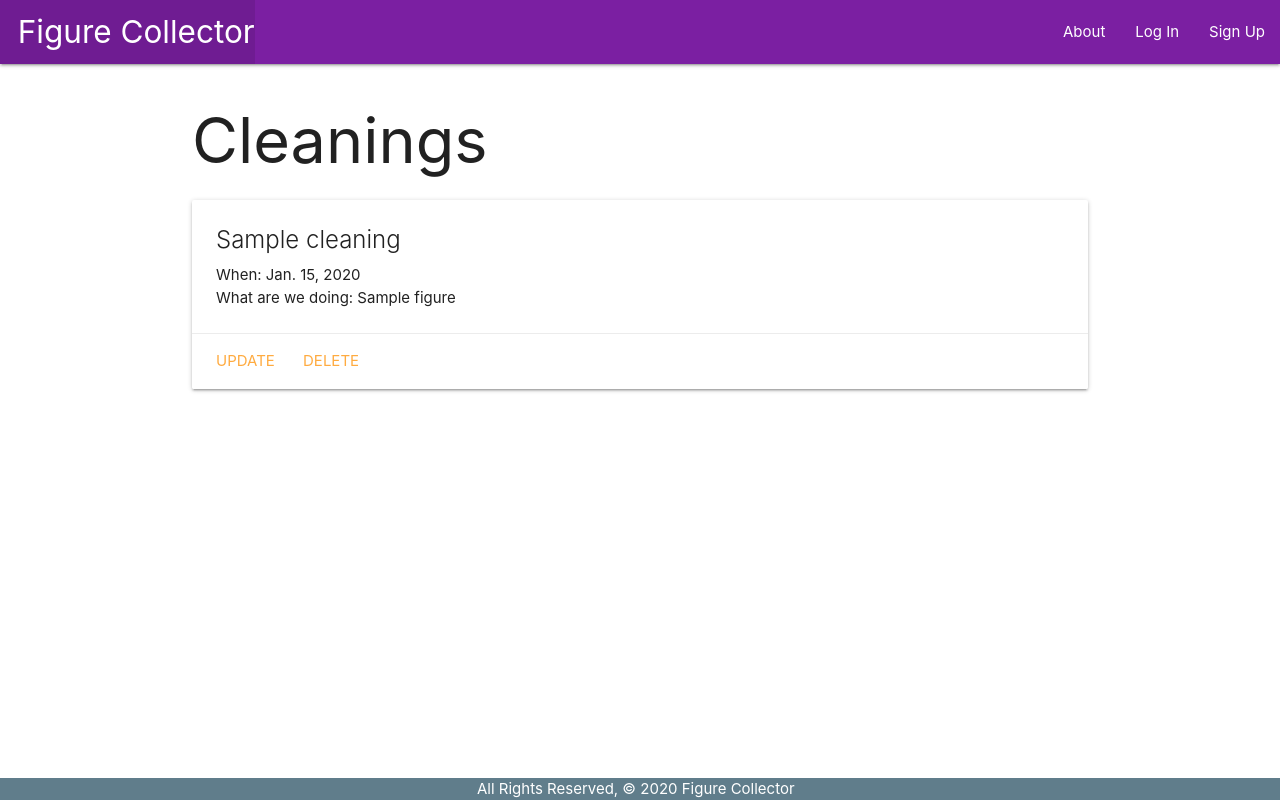
After one commit to ksudario/figures, a Django app: page /cleaning/ in a window 1280 px wide. The commit adds this page. Run offline with Django 3.2, Linux system fonts and the light colour scheme; tables that the repository leaves empty hold one stand-in row (values such as "Sample post").

Commit message:
fixes cleaning bug

```diff
--- a/main_app/forms.py
+++ b/main_app/forms.py
@@ -1,7 +1,7 @@
 from django.forms import ModelForm
-from .models import Activity
+from .models import Cleaning
 
-class ActivityForm(ModelForm):
+class CleaningForm(ModelForm):
     class Meta:
-        model = Activity
+        model = Cleaning
         fields = ['name', 'date']
--- a/main_app/models.py
+++ b/main_app/models.py
@@ -7,6 +7,12 @@ WEAPONS_KINDS = (
     ("Blade", "BLADE"),
     ("Spear", "SPEAR"),
     ("Gauntlet", "GAUNTLET"),
+)
+
+TIME = (
+    ("Morning", "Morning"),
+    ("Afternoon", "Afternoon"),
+    ("Evening", "Evening"),
 )
 
 # Create your models here.
@@ -40,13 +46,13 @@ class Figure(models.Model):
     def get_absolute_url(self):
         return reverse('detail', kwargs={'figure_id': self.id})
 
-    def activities_for_figure(self):
-        return self.activity_set.filter(figure=self.id)
+    def clean_for_today(self):
+        return self.cleaning_set.filter(date=date.today()).count() >= len(TIME)
 
 
-class Activity(models.Model):
+class Cleaning(models.Model):
     name = models.CharField(max_length=100)
-    date = models.DateField('activity date')
+    date = models.DateField('cleaning date')
     figure = models.ForeignKey(Figure, on_delete=models.CASCADE)
     def __str__(self):
         return self.name
--- a/main_app/templates/base.html
+++ b/main_app/templates/base.html
@@ -14,33 +14,33 @@
 <body>
     <header>
         <nav>
-            <div class="nav-wrapper blue-grey darken-2">
+            <div class="nav-wrapper purple darken-2">
                 <ul>
                     <li>
                         <a href="/" class="left brand-logo">&nbsp;&nbsp;Figure Collector</a>
                     </li>
                     <li>
                         {% if user.is_authenticated %}
-                       <h4 class="center brand-logo" >Welcome! {{ request.user }}</h4>
+                       <h6 class="center brand-logo" >Welcome! {{ request.user }}</h6>
                        {% endif %}
                     </li>
                 </ul>
                 <ul class="right">
                     <li>
-                        <a href="{% url 'about' %}" class="hoverable z-depth blue-grey darken-1">About</a>
+                        <a href="{% url 'about' %}" class="hoverable z-depth rebeccapurple darken-1">About</a>
                     </li>
                     {% if user.is_authenticated %}
                         <li>
-                            <a href="{% url 'figures' %}" class="hoverable z-depth blue-grey"> View all my Figures</a>
+                            <a href="{% url 'figures' %}" class="hoverable z-depth rebeccapurple"> View all my Figures</a>
                         </li>
                         <li>
-                            <a href="{% url 'figures_create' %}" class="hoverable z-depth blue-grey">Add a Figure</a>
+                            <a href="{% url 'figures_create' %}" class="hoverable z-depth rebeccapurple">Add a Figure</a>
                         </li>
                         <li>
-                            <a href="{% url 'weapons_create' %}" class="hoverable z-depth blue-grey lighten-1">Add a Weapon</a>
+                            <a href="{% url 'weapons_create' %}" class="hoverable z-depth rebeccapurple lighten-1">Add a Weapon</a>
                         </li>
                         <li>
-                            <a href="{% url 'weapons_index' %}" class="hoverable z-depth blue-grey lighten-1">View All my Weapons</a>
+                            <a href="{% url 'weapons_index' %}" class="hoverable z-depth rebeccapurple lighten-1">View All my Weapons</a>
                         </li>
                         <li>
                             <a href="{% url 'logout' %}">Log Out</a>
--- /dev/null
+++ b/main_app/templates/cleanings/index.html
@@ -0,0 +1,20 @@
+{% extends 'base.html' %}
+
+{% block content %}
+
+<h1>Cleanings</h1>
+{% for cleaning in cleanings %}
+<div class="card">
+        <div class="card-content">
+            <span class="card-title">{{ cleaning.name }}</span>
+            <p>When: {{ cleaning.date }}</p>
+            <p>What are we doing: {{ cleaning.figure }}</p>
+         </div>
+         <div class="card-action">
+            <a href="{% url 'cleaning_update' cleaning.id %}">Update</a>
+            <a href="{% url 'cleaning_delete' cleaning.id %}">Delete</a>
+        </div>
+</div>
+{% endfor %}
+
+{% endblock %}
--- a/main_app/templates/figures/index.html
+++ b/main_app/templates/figures/index.html
@@ -10,8 +10,8 @@
     <a href="{% url 'detail' figure.id %}">
         <div class="card-content">
             <h3 class="card-title">{{ figure.name}}</h3>
-            <h6>Type: {{figure.tyype}} </h6>
-            <h6>Cost: {{hobby.cost}} </h6>
+            <h6>Type: {{figure.type}} </h6>
+            <h6>Cost: {{figure.cost}} </h6>
         </div>
     </a>
 </div>
--- a/main_app/urls.py
+++ b/main_app/urls.py
@@ -9,16 +9,16 @@ urlpatterns = [
     path('figures/create/', views.FigureCreate.as_view(), name='figures_create'),
     path('figuresfigures/<int:pk>/update/', views.FigureUpdate.as_view(), name='figures_update'),
     path('figures/<int:pk>/delete/', views.FigureDelete.as_view(), name='figures_delete'),
-    path('figures/<int:figure_id>/add_activity/', views.add_activity, name='activities_create'),
-    path('figures/<int:figure_id>/relate_weapon/<int:weapon_id>/', views.relate_weapon, name='relate_weapon'),
-    path('figures/<int:figure_id>/disconnect_weapon/<int:weapon_id>/', views.disconnect_weapon, name='disconnect_weapon'),
+    path('figures/<int:figure_id>/add_cleaning/', views.add_cleaning, name='add_cleaning'),
+    path('figures/<int:figure_id>/assoc_weapon/<int:weapon_id>/', views.assoc_weapon, name='assoc_weapon'),
+    path('figures/<int:figure_id>/unassoc_weapon/<int:weapon_id>/', views.unassoc_weapon, name='unassoc_weapon'),
     path('weapons/', views.weapons_index, name='weapons_index'),
     path('weapons/create/', views.WeaponCreate.as_view(), name='weapons_create'),
     path('weapons/<int:pk>/update/', views.WeaponUpdate.as_view(), name='weapons_update'),
     path('weapons/<int:pk>/delete/', views.WeaponDelete.as_view(), name='weapons_delete'),
-    path('activity/', views.activities_index, name='activities_index'),
-    path('activity/<int:pk>/update/', views.ActivityUpdate.as_view(), name='activity_update'),
-    path('activity/<int:pk>/delete/', views.ActivityDelete.as_view(), name='activity_delete'),
+    path('cleaning/', views.cleanings_index, name='cleanings_index'),
+    path('cleaning/<int:pk>/update/', views.CleaningUpdate.as_view(), name='cleaning_update'),
+    path('cleaning/<int:pk>/delete/', views.CleaningDelete.as_view(), name='cleaning_delete'),
     path('accounts/signup/', views.signup, name='signup'),
     path('figures/<int:figure_id>/add_photo/', views.add_photo, name='add_photo'),
 
--- a/main_app/views.py
+++ b/main_app/views.py
@@ -1,7 +1,7 @@
 from django.shortcuts import render, redirect
 from django.http import HttpResponse
-from .models import Figure, Weapon, Activity, Photo
-from .forms import ActivityForm
+from .models import Figure, Weapon, Cleaning, Photo
+from .forms import CleaningForm
 import uuid
 import boto3
 from django.views.generic.edit import CreateView, UpdateView, DeleteView
@@ -12,7 +12,7 @@ from django.contrib.auth.decorators import login_required
 from django.contrib.auth.mixins import LoginRequiredMixin
 
 S3_BASE_URL = 'https://s3-us-west-1.amazonaws.com/'
-BUCKET = 'seir-apparent'
+BUCKET = 'figurecollector'
 
 @login_required
 def add_photo(request, figure_id):
@@ -72,10 +72,16 @@ def figures_index(request):
 
 @login_required
 def figures_detail(request, figure_id):
+
     figure = Figure.objects.get(id=figure_id)
-    weapons_not_related = Weapon.objects.exclude(id__in=figure.weapons.all().values_list('id'))
-    activity_form = ActivityForm()
-    return render(request, 'figures/detail.html', { 'figure': figure, 'activity_form': activity_form, 'weapons': weapons_not_related,},)
+    cleaning_form = CleaningForm()
+    weapons_figure_doesnt_have = Weapon.objects.exclude(id__in=figure.weapons.all().values_list('id'))
+
+    return render(request, 'figures/detail.html', {
+        'figure': figure,
+        'cleaning_form': cleaning_form,
+        'weapons': weapons_figure_doesnt_have
+    })
 
 
 class FigureCreate(LoginRequiredMixin, CreateView):
@@ -84,9 +90,11 @@ class FigureCreate(LoginRequiredMixin, CreateView):
   def form_valid(self, form):
     form.instance.user = self.request.user
     return super().form_valid(form)
+
 class FigureUpdate(LoginRequiredMixin, UpdateView):
   model = Figure
   fields = ['name', 'type', 'cost']
+
 class FigureDelete(LoginRequiredMixin, DeleteView):
   model = Figure
   success_url ='/figures/'
@@ -108,36 +116,44 @@ def disconnect_weapon(request, figure_id, weapon_id):
 
 class WeaponCreate(LoginRequiredMixin, CreateView):
   model = Weapon
-  fields = ['name', 'kind']
+  fields = ['name']
   def form_valid(self, form):
     form.instance.user = self.request.user
     return super().form_valid(form)
 
 class WeaponUpdate(LoginRequiredMixin, UpdateView):
   model = Weapon
-  fields = ['name', 'kind']
+  fields = ['name']
 
 class WeaponDelete(LoginRequiredMixin, DeleteView):
   model = Weapon
   success_url ='/weapons/'
 
-def activities_index(request):
-  activities = Activity.objects.all()
-  return render(request,'activities/index.html', {'activities' : activities})
+def cleanings_index(request):
+  cleanings = Cleaning.objects.all()
+  return render(request,'cleanings/index.html', {'cleanings' : cleanings})
 
-def add_activity(request, figure_id):
-  form  = ActivityForm(request.POST)
+def add_cleaning(request, figure_id):
+  form  = CleaningForm(request.POST)
 
   if form.is_valid():
-    new_activity = form.save(commit=False)
-    new_activity.figure_id=figure_id
-    new_activity.save()
+    new_cleaning = form.save(commit=False)
+    new_cleaning.figure_id=figure_id
+    new_cleaning.save()
   return redirect('detail', figure_id=figure_id)
 
-class ActivityUpdate(LoginRequiredMixin, UpdateView):
-  model = Activity
+def assoc_weapon(request, figure_id, weapon_id):
+  Figure.objects.get(id=figure_id).weapons.add(weapon_id)
+  return redirect('detail', figure_id=figure_id)
+
+def unassoc_weapon(request, figure_id, weapon_id):
+  Figure.objects.get(id=figure_id).weapons.remove(weapon_id)
+  return redirect('detail', figure_id=figure_id)
+
+class CleaningUpdate(LoginRequiredMixin, UpdateView):
+  model = Cleaning
   fields = ['name', 'date']
 
-class ActivityDelete(LoginRequiredMixin, DeleteView):
-  model = Activity
-  success_url ='/activities/'
+class CleaningDelete(LoginRequiredMixin, DeleteView):
+  model = Cleaning
+  success_url ='/cleanings/'
```
Also changed, not shown: main_app/templates/activities/index.html (deleted, +0 -20 lines), main_app/templates/figures/detail.html (+60 -18 lines), main_app/migrations/0003_auto_20201001_0042.py (added), main_app/templates/main_app/cleaning_confirm_delete.html (renamed from main_app/templates/main_app/activity_confirm_delete.html), main_app/templates/main_app/cleaning_form.html (renamed from main_app/templates/main_app/activity_form.html).
